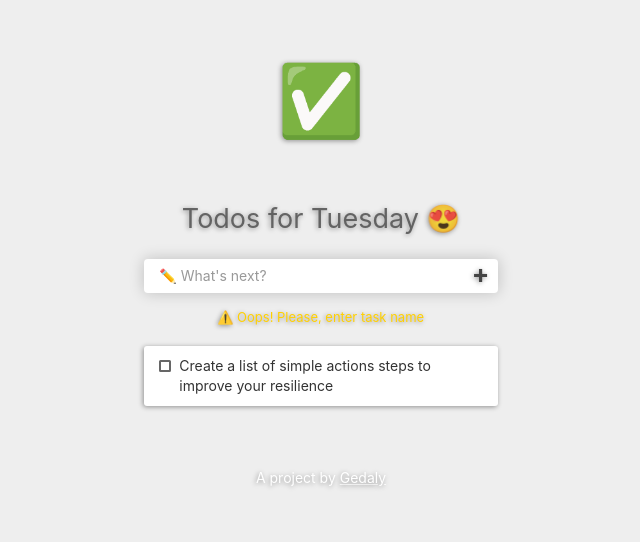
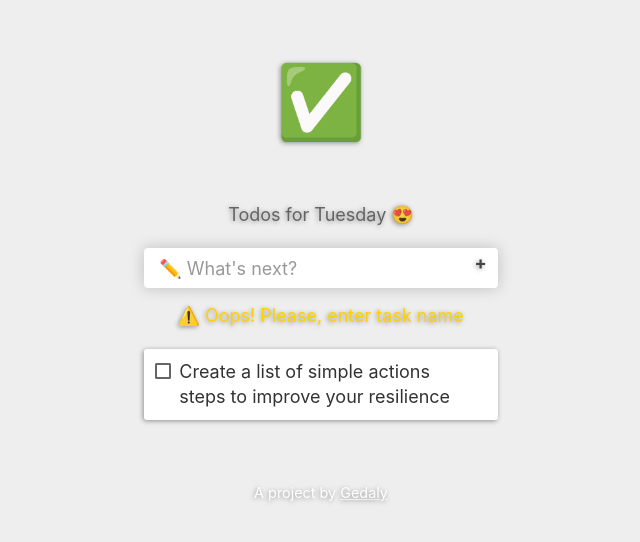
Before and after one commit to gedaly/next, a plain HTML site: page index.html in a window 1280 px wide. Both pictures are taken after a click on the link "Add item". Shown: the whole page, without its empty margins (319-959 px from the left). Drawn offline with nearby package versions, Linux system fonts and the light colour scheme.

Commit message:
edited style - made font bigger

```diff
--- a/css/style.css
+++ b/css/style.css
@@ -1,4 +1,4 @@
-html {
+html, body {
   font-size: 18px;
 }
 
@@ -15,22 +15,22 @@ ul {
 }
 
 .today{
-  font-size: 1.5rem;
+  font-size: 1rem;
 }
 
 .animated.bounceIn,
 .animated.bounceOut,
 .animated.flipOutX,
 .animated.flipOutY {
-    font-size: 13px;
+    font-size: 1rem;
   }
 
 .container {
-  padding-top: 40px;
+  padding-top: 2.2rem;
 }
 
 .todo-list {
-  margin: 20px 0;
+  margin: 1.1rem 0;
 }
 
 .todo-list li {
@@ -92,11 +92,11 @@ ul {
 .todo-list li label .checkbox-mask {
   display: block;
   border: 2px solid #666;
-  width: 12px;
-  height: 12px;
+  width: 16px;
+  height: 16px;
   border-radius: 1.5px;
   position: absolute;
-  margin-left: -20px;
+  margin-left: -24px;
   margin-top: 4px;
 }
 
@@ -104,15 +104,15 @@ ul {
   display: none;
   position: absolute;
   width: 12px;
-  height: 16px;
+  height: 1rem;
   top: 50%;
   margin-top: -8px;
   right: 10px;
-  font-size: 16px;
+  font-size: 1rem;
 }
 
 .todo-list li .close .fa {
-  line-height: 16px;
+  line-height: 1rem;
 }
 
 .todo-list li:hover .close {
@@ -132,7 +132,7 @@ ul {
   color: #444;
   -webkit-transition: color 0.15s linear;
   transition: color 0.15s linear;
-  font-size: 26px;
+  font-size: 1rem;
   font-weight: bold;
 }
 
@@ -172,7 +172,7 @@ ul {
 .form-control:active,
 .form-control:active:focus {
   border: none;
-  padding: 10px 15px;
+  padding: 20px 15px;
   outline: none;
 }
 
@@ -181,6 +181,7 @@ ul {
           box-shadow: none;
   -webkit-transition: all 0.2s linear;
   transition: all 0.2s linear;
+  font-size: 1rem;
 }
 
 .form-control:focus {
@@ -214,7 +215,7 @@ ul {
 .zero {
     top: 8px;
     right: 0;
-    font-size: 14px;
+    font-size: 1rem;
     -webkit-transform: translateX(100%);
     transform: translateX(100%);
     margin-right: -10px;
@@ -242,7 +243,7 @@ $c-blue: #4b96f0;
 }
 
 button {
-      font-size: 16px;
+      font-size: 18px;
       /* border: 1px; */
       color: #555555e1;
       background: #fff0;
@@ -338,11 +339,11 @@ p {
     text-align: center;
     margin-top: 50px;
     margin-bottom: 10px;
-    font-size: 70px;
+    font-size: 4rem;
 }
 
 .footer {
-    font-size: 14px;
+    font-size: .8rem;
     margin-top: 3em;
     text-align: center;
     color: #fff;
```
